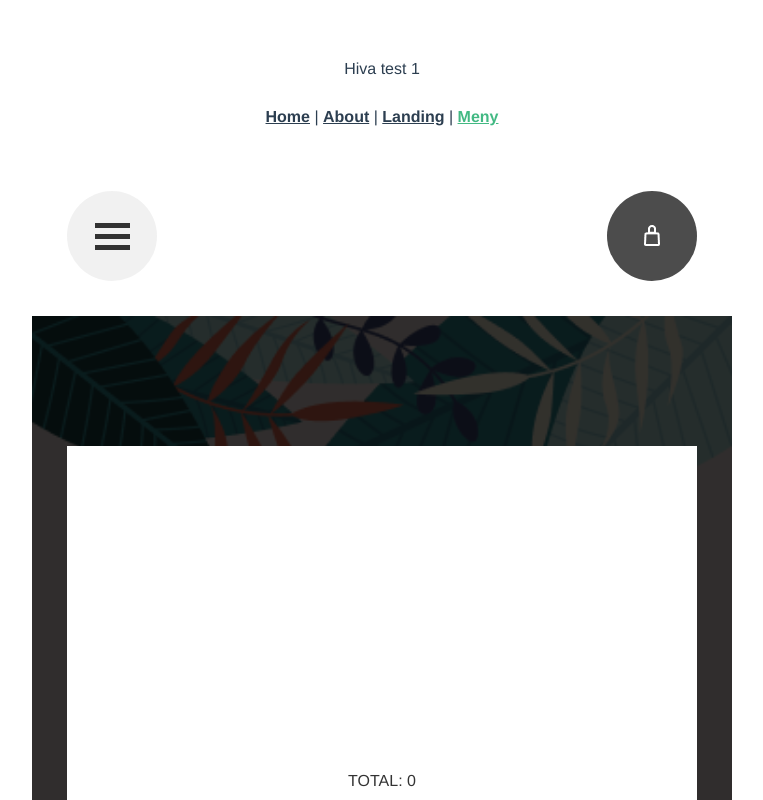
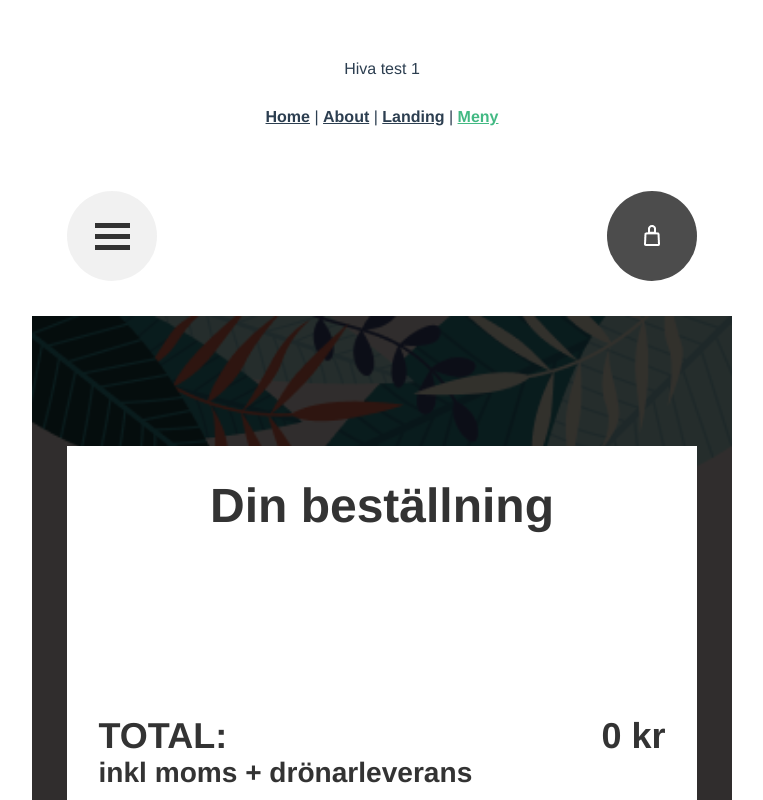
Before and after one commit to FelixGrahn/Airbean, a Vue app in the folder airbeanmap/: page /Meny in a window 1280 px wide. Both pictures are taken after a click on the element 910 px from the left and 236 px from the top of the page. Shown: the top 800 px of the page, without its empty margins (258-1021 px from the left). Built offline with nearby package versions, Linux system fonts and the light colour scheme.

Commit message:
added more features/design to the cart component

```diff
--- a/airbeanmap/src/components/Cart.vue
+++ b/airbeanmap/src/components/Cart.vue
@@ -2,12 +2,30 @@
   <div class="wrapper">
       <div class="innerWrapper">
 
-    <div v-for="(kaffe, index) of this.$root.$data.orders" :key="index">
-            <h1>{{kaffe.name}} {{kaffe.price}} {{kaffe.amount}}</h1>
+        <h1>Din beställning</h1>
+
+    <div class="itemwrapper">
+
+    <div v-for="(kaffe, index) of this.$root.$data.orders" :key="index" class="item">
+            <div>
+              <h2>{{kaffe.name}}</h2>
+              <h3>{{kaffe.price}} kr</h3>
+            </div>
+            <div>
+              <div @click="add(index)"><p class="arrow"></p></div>
+              <div class="antaltxt">{{kaffe.amount}}</div>
+              <div @click="remove(index)"><p class="arrow down"></p></div>
+            </div>
     </div>
 
-    <div>
-    TOTAL: {{totalcost()}}
+    <div class="item totcost">
+      <div>
+        <h2>TOTAL:</h2>
+        <h3>inkl moms + drönarleverans</h3>
+      </div>
+      <div><h2>{{totalcost()}} kr</h2></div>
+    </div>
+
     </div>
 
     <div class="button" @click="checkout()" v-if="summa > 0">
@@ -30,6 +48,15 @@ export default {
 
   },
   methods: {
+    add: function(param) {
+      this.$root.$data.orders[param].amount++;
+    },
+    remove: function(param) {
+      this.$root.$data.orders[param].amount--;
+      if (this.$root.$data.orders[param].amount <= 0) {
+        this.$root.$data.orders.splice(param, 1);
+      }
+    },
     checkout: function() {
       alert();
     },
@@ -48,9 +75,21 @@ export default {
 
 <style scoped>
 
+h1 {
+  font-weight:900;
+  font-size:3em;
+}
+
+h2, h3 {
+  margin:0;
+  padding:0;
+  line-height:normal;
+}
+
+
 .button {
   margin-top:100px;
-  background-color:#DDD;
+  background-color:#2F2926;
   border:2px solid black;
   width:248px;
   height:55px;
@@ -58,30 +97,33 @@ export default {
   margin-right:auto;
   cursor:pointer;
   border-radius:50px;
+  color:white;
+  font-size:2em;
+  font-family:times new roman;
+  line-height:150%;
 }
 .button:hover {
   background-color:darkgrey;
+  color:black;
 }
 
 .wrapper {
     display:flex;
     flex-flow:column nowrap;
-    align-content: center;
-    justify-content: center;
     width:700px;
-    height:100%;
+    height:110%;
     z-index:1;
     position:absolute;
     background-color:rgba(0,0,0,0.8);
+    margin:0;
+    padding:0;
 }
 
 .innerWrapper {
     display:flex;
     flex-flow:column nowrap;
-    align-content: center;
-    justify-content: center;
     width:90%;
-    height:90%;
+    height:80%;
     background-color:white;
     margin-left:auto;
     margin-right:auto;
@@ -90,4 +132,79 @@ export default {
     color:rgba(0,0,0,0.8);
 }
 
+.itemwrapper {
+  display:block;
+  margin:0;
+  padding:0;
+  margin-left:auto;
+  margin-right:auto;
+  width:90%;
+  font-size:1.5em;
+}
+
+
+
+.item {
+  width:100%;
+  display:flex;
+  flex-flow:row wrap;
+  text-align:left;
+  margin:0;
+  padding:0;
+  line-height:normal;
+  margin-bottom:25px;
+}
+
+
+
+.item > div:nth-child(1) {
+  margin:0;
+  padding:0;
+  display:block;
+  width:90%;
+}
+.item > div:nth-child(2) {
+  display:block;
+  width:10%;
+  text-align:center;
+}
+.item > div:nth-child(3) {
+  display:block;
+  width:100%;
+}
+
+.totcost {
+  margin-top:150px;
+}
+.totcost > div:nth-child(1) {
+  width:70%;
+}
+.totcost > div:nth-child(2) {
+  text-align:right;
+  width:30%;
+}
+
+.arrow {
+  clip-path: polygon(50% 0%, 0% 100%, 100% 100%);
+  background-color:black;
+  display:block;
+  width:100%;
+  height:20px;
+  margin:0;
+  padding:0;
+}
+.arrow:hover {
+  background-color:red;
+}
+.down {
+  clip-path: polygon(50% 100%, 0 0, 100% 0);
+}
+
+.antaltxt {
+  margin:0;
+  padding-top:10px;
+  padding-bottom:10px;
+}
+
+
 </style>
--- a/airbeanmap/src/components/Hamburgarmeny.vue
+++ b/airbeanmap/src/components/Hamburgarmeny.vue
@@ -59,7 +59,7 @@ export default {
     align-content: center;
     justify-content: center;
     width:700px;
-    height:100%;
+    height:110%;
     background-color:rgba(0,0,0,0.9);
     margin-left:auto;
     margin-right:auto;
--- a/airbeanmap/src/views/Meny.vue
+++ b/airbeanmap/src/views/Meny.vue
@@ -8,7 +8,7 @@
         <div class="orderinfo" v-for="(kaffe, index) of this.$root.$data.sortiment" :key="index">
           <img class="addtocartclass" v-on:click="placeorder($root.$data.sortiment[index])" src="../assets/addtocart.png" />
           <div class="textspecific">
-            <h1>{{$root.$data.sortiment[index].name}}</h1><h1>{{$root.$data.sortiment[index].price}} kr</h1>
+            <h1>{{$root.$data.sortiment[index].name}}</h1><div class="dots"></div><h1>{{$root.$data.sortiment[index].price}} kr</h1>
             <p>{{$root.$data.sortiment[index].desc}}</p>
           </div>
         </div>
@@ -84,7 +84,10 @@ export default {
 }
 </script>
 
-<style>
+<style scoped>
+
+
+
 .Breadview {
   background-color: #f3e4e1;
   width: 100%;
@@ -130,6 +133,14 @@ display: flex;
 align-self: flex-start;
   padding: 0 0 0 9%;
 }
+.dots {
+  height:auto;
+  width:auto;
+  min-width:25%;
+  margin:0;
+  padding:0;
+  border-bottom:2px dotted rgba(0,0,0,0.7);
+}
 .textspecific {
   text-align-last: left;
   display:flex;
@@ -141,12 +152,16 @@ align-self: flex-start;
 display:block;
 margin:0;
 padding:0;
-
 }
 .textspecific > h1:nth-child(1) {
+  /*
   min-width:200px;
+  max-width:250px;
+  */
+  width:auto;
+  max-width:55%;
 }
-.textspecific > h1:nth-child(2) {
+.textspecific > h1:nth-child(3) {
   width:20%;
 }
 .addtocartclass {
```
